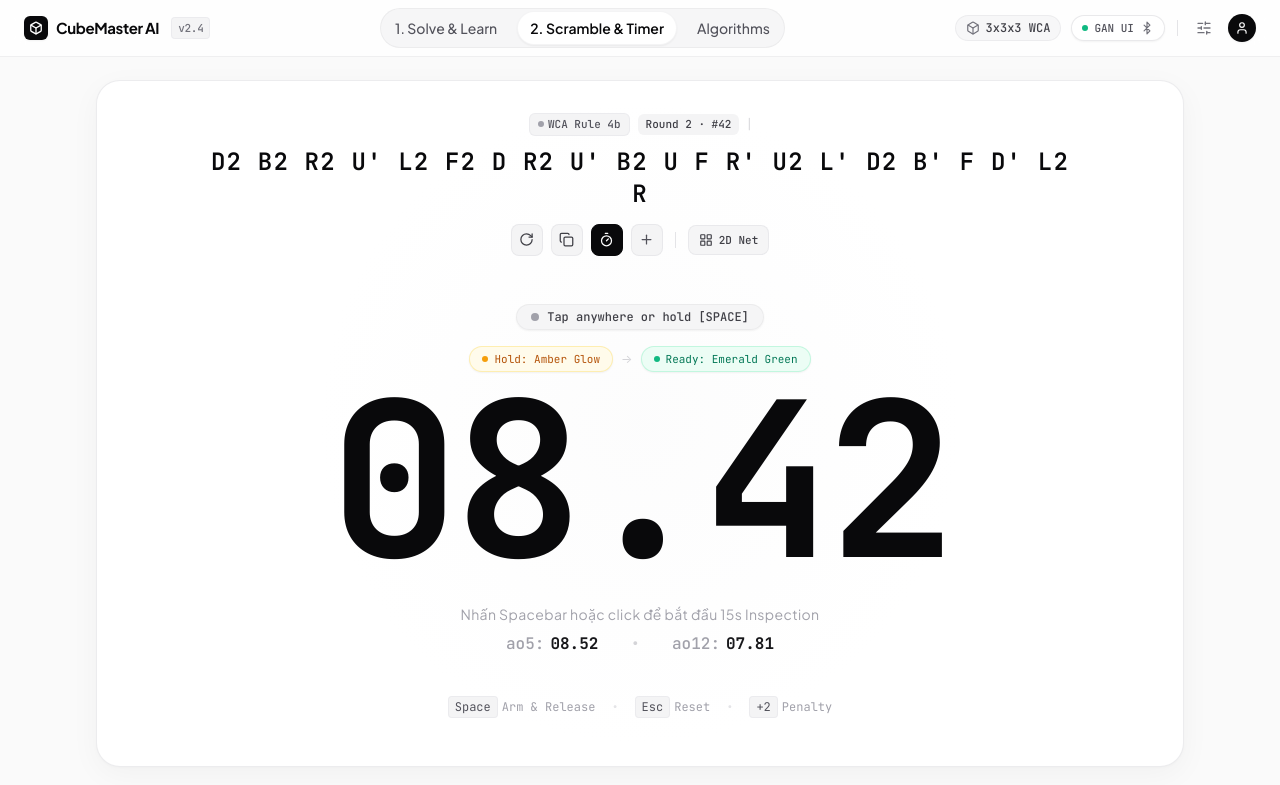
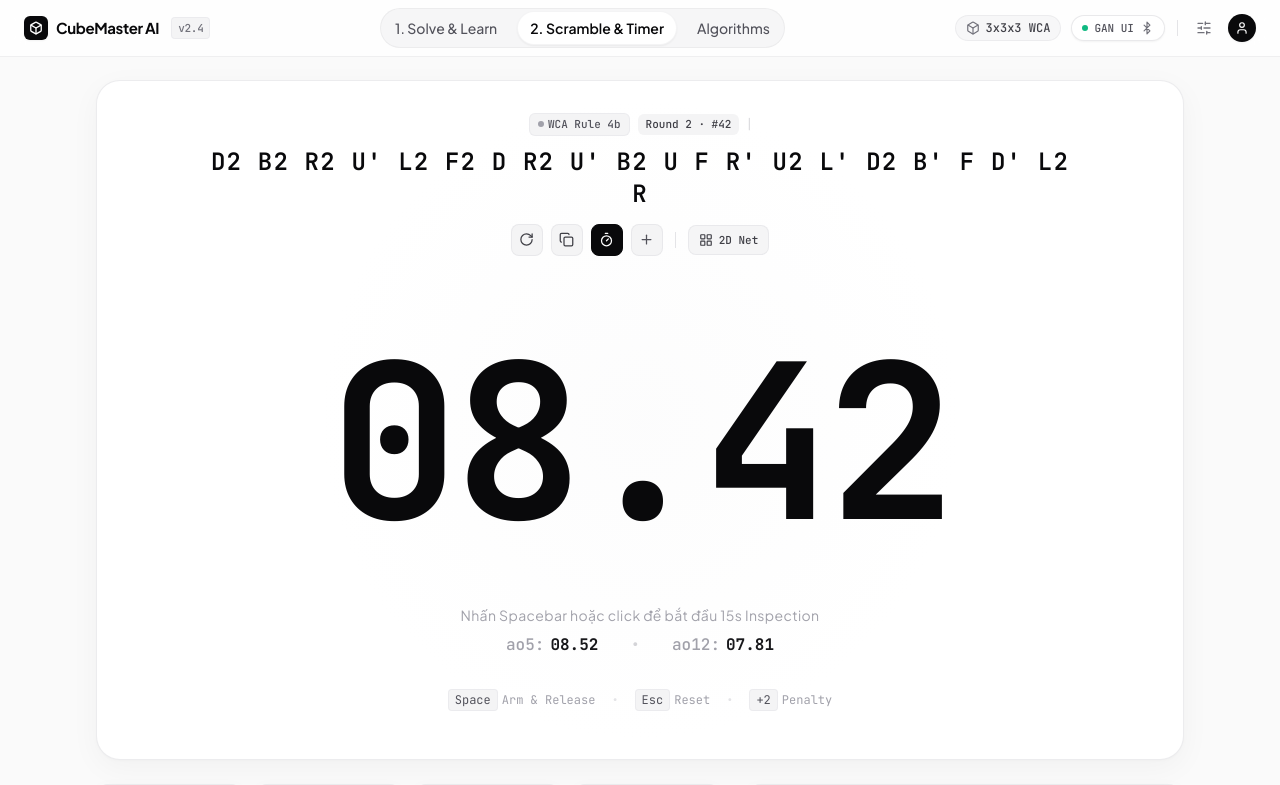
Before and after one commit to thiensun/rubik, a React (Vite) app: page / in a window 1280 px wide. Shown: the top 785 px of the page. Built offline with nearby package versions, Linux system fonts and the light colour scheme.

Commit message:
style(timer): remove state badges above digital timer for minimalist zen focus

```diff
--- a/src/components/timer/ZenTimerStage.tsx
+++ b/src/components/timer/ZenTimerStage.tsx
@@ -633,24 +633,7 @@ export const ZenTimerStage: React.FC<ZenTimerStageProps> = ({
       </div>
 
       {/* Center Stage: Grand Digital Precision Timer Focal Point */}
-      <div className="relative z-10 flex-1 flex flex-col items-center justify-between w-full py-4 sm:py-8">
-        {/* State Pill & Arming Feedback (Hidden on mobile to declutter view, active glow takes over) */}
-        <div className="hidden sm:flex flex-col items-center gap-2 shrink-0">
-          {renderStatePill()}
-
-          <div className="flex items-center gap-1.5 sm:gap-2 mt-1 sm:mt-2">
-            <span className="inline-flex items-center gap-1 sm:gap-1.5 px-2.5 sm:px-3 py-0.5 sm:py-1 rounded-full text-[10px] sm:text-[11px] font-mono bg-amber-50 text-amber-700 border border-amber-200/60 shadow-sm">
-              <span className="w-1.5 h-1.5 rounded-full bg-amber-500 animate-pulse" />
-              Hold: Amber Glow
-            </span>
-            <span className="text-mono-300 text-xs">→</span>
-            <span className="inline-flex items-center gap-1 sm:gap-1.5 px-2.5 sm:px-3 py-0.5 sm:py-1 rounded-full text-[10px] sm:text-[11px] font-mono bg-emerald-50 text-emerald-700 border border-emerald-200/60 shadow-sm">
-              <span className="w-1.5 h-1.5 rounded-full bg-emerald-500" />
-              Ready: Emerald Green
-            </span>
-          </div>
-        </div>
-
+      <div className="relative z-10 flex-1 flex flex-col items-center justify-between w-full py-2 sm:py-6">
         {/* Huge, Commanding Monospace Digital Timer - Fills vertical center space */}
         <div
           id="click-trigger-area"
```
